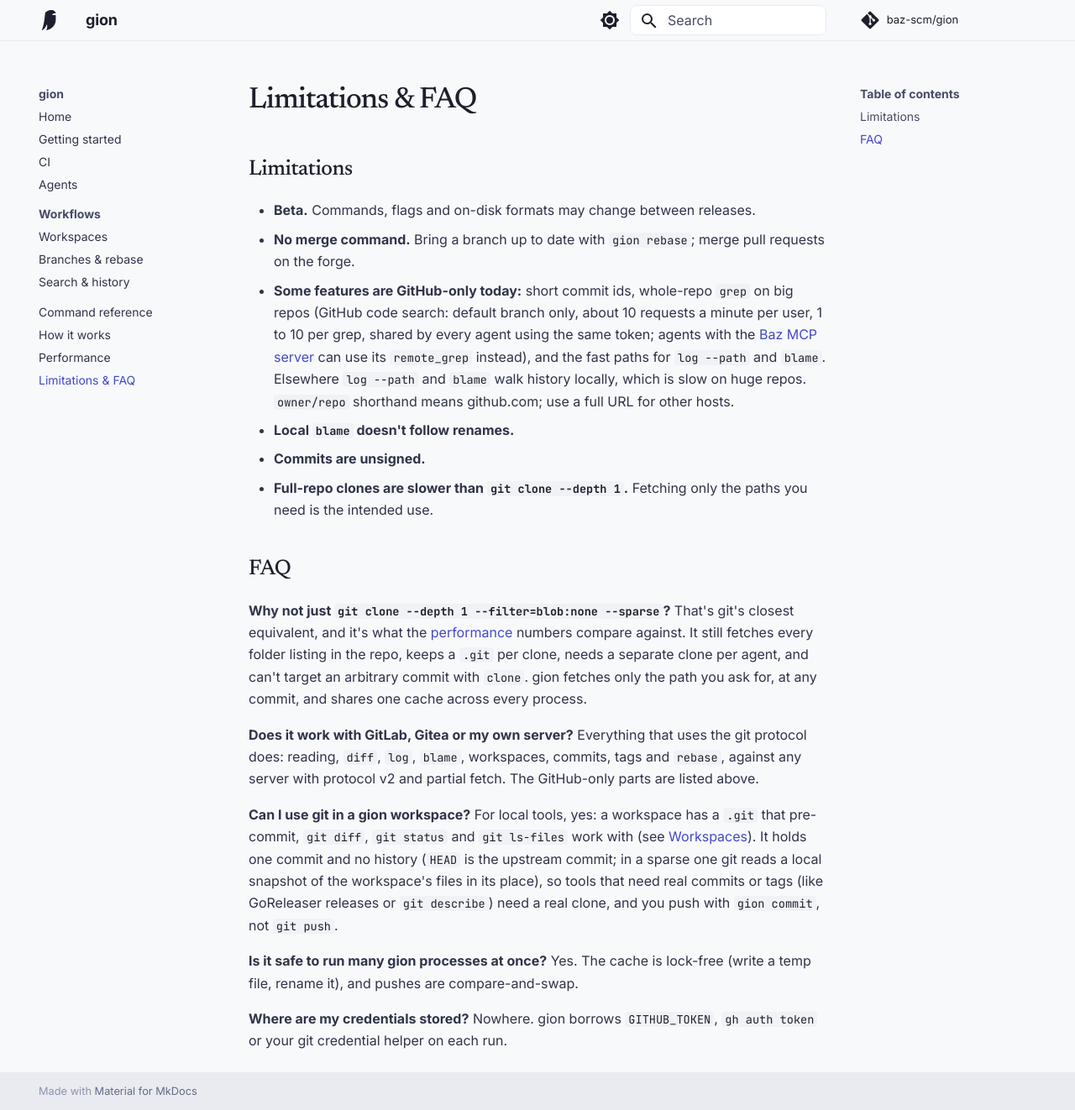
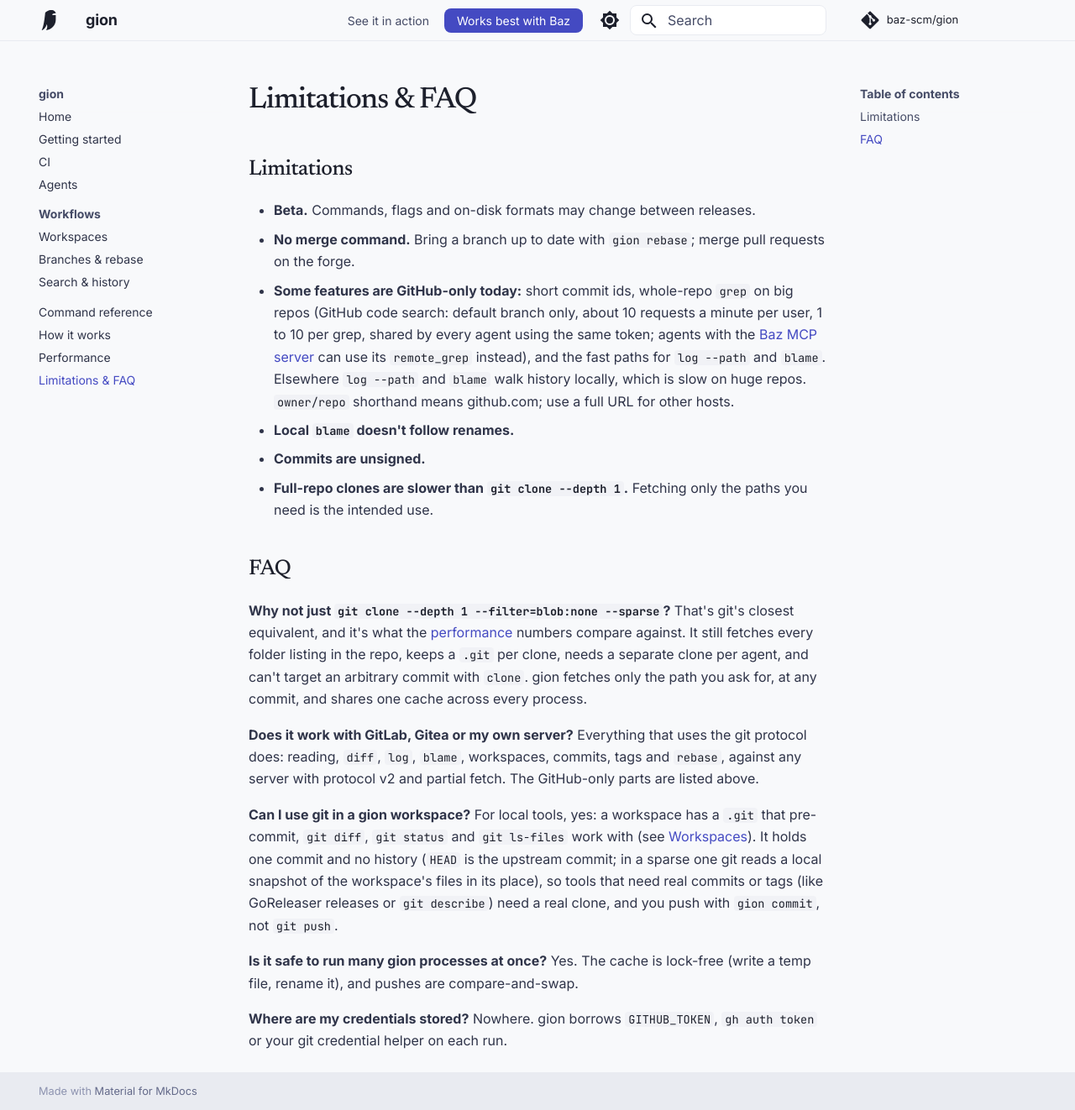
Before and after one commit to baz-scm/gion, an MkDocs documentation site: the page built from docs/limitations.md, in a window 1280 px wide and 1322 px high. Shown: the whole window at 84% size. Built offline with MkDocs 1.6.1 and Material for MkDocs 9.7.7, drawn with Linux system fonts in a browser that asks for light colours; comment, search, counter and statistics services are not loaded.

Commit message:
docs: "See it in action" and "Works best with Baz" links in the header
The docs site's top bar gets both links (Material's header partial,
copied from 9.6.23), and the README gets the same pair under the tagline.

Co-Authored-By: Claude Opus 5.5 <noreply@anthropic.com>

```diff
--- a/docs/assets/extra.css
+++ b/docs/assets/extra.css
@@ -87,6 +87,37 @@
 .md-header__title {
   font-weight: 600;
   letter-spacing: -0.01em;
+}
+.gion-header-links {
+  display: flex;
+  align-items: center;
+  gap: 0.4rem;
+  margin: 0 0.4rem;
+  font-size: 0.7rem;
+  font-weight: 500;
+  white-space: nowrap;
+}
+.gion-header-link {
+  padding: 0.3rem 0.5rem;
+  color: var(--md-default-fg-color--light);
+}
+.gion-header-link:hover {
+  color: var(--md-accent-fg-color);
+}
+.gion-header-cta {
+  padding: 0.3rem 0.75rem;
+  border-radius: 8px;
+  background-color: var(--baz-purple);
+  color: var(--baz-n0);
+}
+.md-header .gion-header-cta:hover {
+  background-color: var(--baz-light-purple);
+  color: var(--baz-n950);
+}
+@media screen and (max-width: 44.984375em) {
+  .gion-header-link {
+    display: none;
+  }
 }
 .md-search__form {
   background-color: var(--baz-surface);
--- /dev/null
+++ b/overrides/partials/header.html
@@ -0,0 +1,73 @@
+{#-
+  Material 9.6.23's header, plus the "See it in action" and "Works best with Baz" links.
+-#}
+{% set class = "md-header" %}
+{% if "navigation.tabs.sticky" in features %}
+  {% set class = class ~ " md-header--shadow md-header--lifted" %}
+{% elif "navigation.tabs" not in features %}
+  {% set class = class ~ " md-header--shadow" %}
+{% endif %}
+<header class="{{ class }}" data-md-component="header">
+  <nav class="md-header__inner md-grid" aria-label="{{ lang.t('header') }}">
+    <a href="{{ config.extra.homepage | d(nav.homepage.url, true) | url }}" title="{{ config.site_name | e }}" class="md-header__button md-logo" aria-label="{{ config.site_name }}" data-md-component="logo">
+      {% include "partials/logo.html" %}
+    </a>
+    <label class="md-header__button md-icon" for="__drawer">
+      {% set icon = config.theme.icon.menu or "material/menu" %}
+      {% include ".icons/" ~ icon ~ ".svg" %}
+    </label>
+    <div class="md-header__title" data-md-component="header-title">
+      <div class="md-header__ellipsis">
+        <div class="md-header__topic">
+          <span class="md-ellipsis">
+            {{ config.site_name }}
+          </span>
+        </div>
+        <div class="md-header__topic" data-md-component="header-topic">
+          <span class="md-ellipsis">
+            {% if page.meta and page.meta.title %}
+              {{ page.meta.title }}
+            {% else %}
+              {{ page.title }}
+            {% endif %}
+          </span>
+        </div>
+      </div>
+    </div>
+    <div class="gion-header-links">
+      <a href="{{ nav.homepage.url | url }}#see-it-in-action" class="gion-header-link">See it in action</a>
+      <a href="https://baz.ai" class="gion-header-cta" target="_blank" rel="noopener">Works best with Baz</a>
+    </div>
+    {% if config.theme.palette %}
+      {% if not config.theme.palette is mapping %}
+        {% include "partials/palette.html" %}
+      {% endif %}
+    {% endif %}
+    {% if not config.theme.palette is mapping %}
+      {% include "partials/javascripts/palette.html" %}
+    {% endif %}
+    {% if config.extra.alternate %}
+      {% include "partials/alternate.html" %}
+    {% endif %}
+    {% if "material/search" in config.plugins %}
+      {% set search = config.plugins["material/search"] | attr("config") %}
+      {% if search.enabled %}
+        <label class="md-header__button md-icon" for="__search">
+          {% set icon = config.theme.icon.search or "material/magnify" %}
+          {% include ".icons/" ~ icon ~ ".svg" %}
+        </label>
+        {% include "partials/search.html" %}
+      {% endif %}
+    {% endif %}
+    {% if config.repo_url %}
+      <div class="md-header__source">
+        {% include "partials/source.html" %}
+      </div>
+    {% endif %}
+  </nav>
+  {% if "navigation.tabs.sticky" in features %}
+    {% if "navigation.tabs" in features %}
+      {% include "partials/tabs.html" %}
+    {% endif %}
+  {% endif %}
+</header>
```
Also changed, not shown: README.md (+2 -0 lines).
